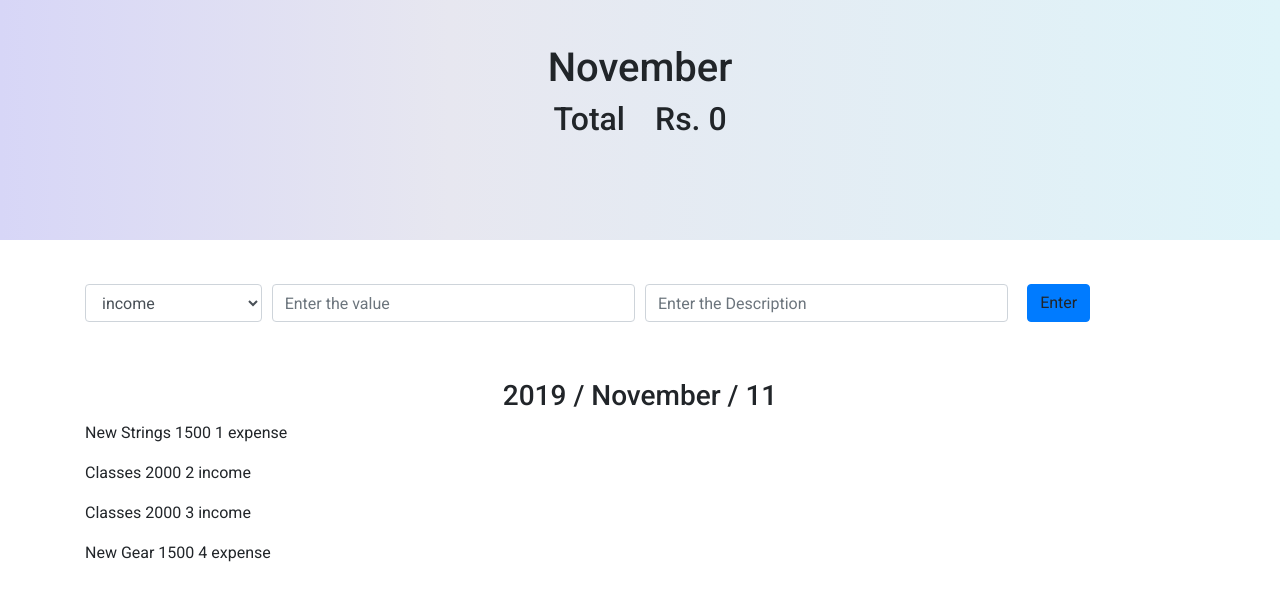
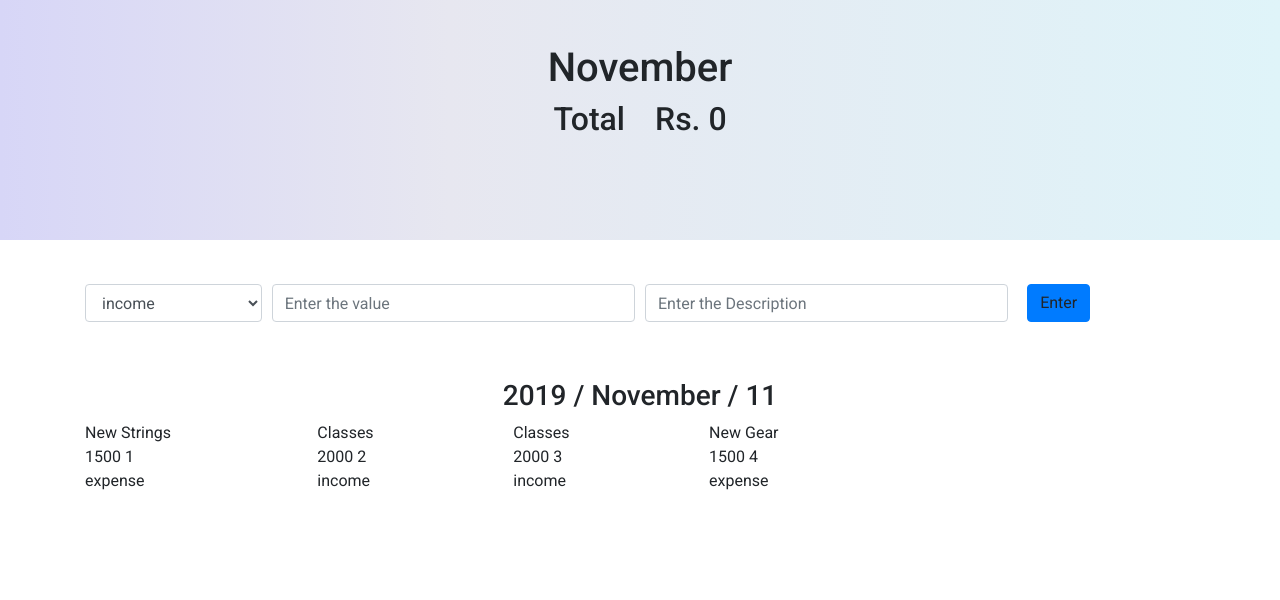
Before and after one commit to cRhettiarachchi/BudgetApp, an Angular app: page / in a window 1280 px wide. Shown: the top 600 px of the page. Built offline with nearby package versions, Linux system fonts and the light colour scheme.

Commit message:
wrapping up the day

```diff
--- a/src/app/Budget-component/display-section/display-section.component.html
+++ b/src/app/Budget-component/display-section/display-section.component.html
@@ -1,9 +1,11 @@
-<div class="row content-inc-exp" *ngFor="let value of allValues">
-  <div class="col-sm-6 income" *ngIf="value.type === 'income'">
-    <app-value [values]="value"></app-value>
+<div class="row content-inc-exp">
+  <div class="all-values" *ngFor="let value of allValues">
+    <div class="col-sm-6 income" *ngIf="value.type === 'income'">
+      <app-value [values]="value"></app-value>
 
-  </div>
-  <div class="col-sm-6 exp" *ngIf="value.type === 'expense'">
-    <app-value [values]="value"></app-value>
+    </div>
+    <div class="col-sm-6 exp" *ngIf="value.type === 'expense'">
+      <app-value [values]="value"></app-value>
+    </div>
   </div>
 </div>
```
